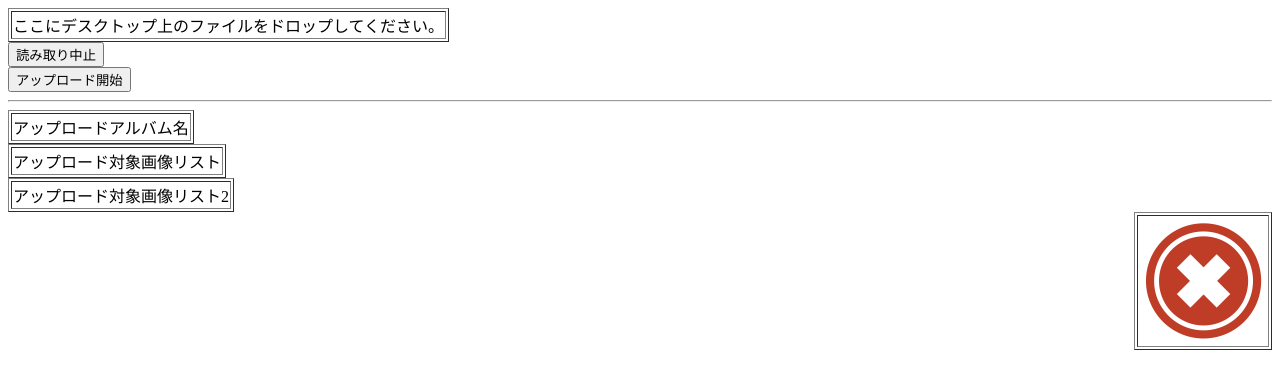
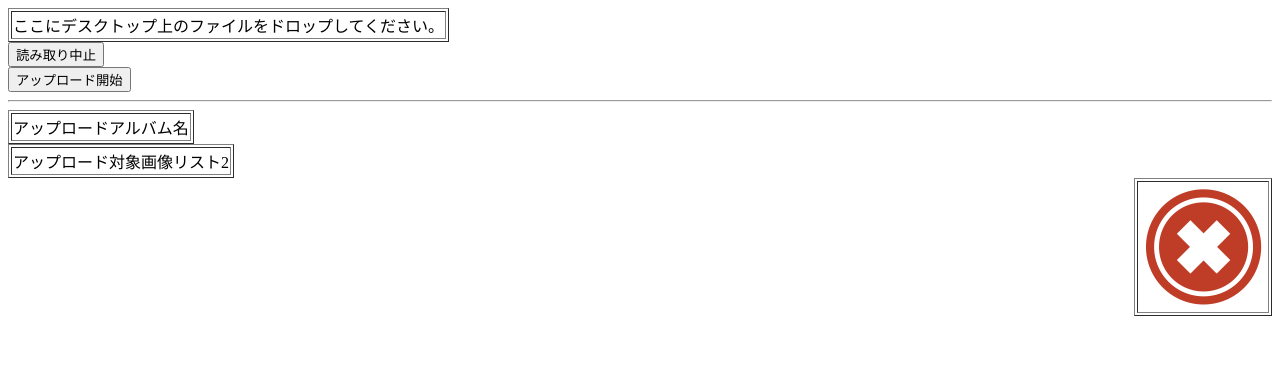
Before and after one commit to miyazakishigeyuki/pluginLessProj, a plain HTML site: page WebContent/index.html in a window 1280 px wide. Drawn offline with Linux system fonts and the light colour scheme.

Commit message:
不要部分を、とりあえずコメントアウト

```diff
--- a/WebContent/imgDropAction.js
+++ b/WebContent/imgDropAction.js
@@ -51,7 +51,7 @@
 
 
 
-
+	/*
 	// ファイルがドロップされた時の処理
 	function file_droped(evt){
 		// 表示領域をクリア
@@ -162,6 +162,7 @@
 		}
 
 	}
+	*/
 
 	//ファイルのロードを中止
 	function abort(){
--- a/WebContent/index.html
+++ b/WebContent/index.html
@@ -18,7 +18,7 @@
 </div>
 <hr></hr>
 <div id="targetAlbum"><table border="1"><tr><td>アップロードアルバム名</td></tr></table></div>
-<div id="targetImgs"><table border="1"><tr><td>アップロード対象画像リスト</td></tr></table></div>
+<!-- <div id="targetImgs"><table border="1"><tr><td>アップロード対象画像リスト</td></tr></table></div>  -->
 <div id="disp_area"><table border="1"><tr><td>アップロード対象画像リスト2</td></tr></table></div>
 <div id="cancelBox" align="right"><table border="1"><tr><td><img src="icon_cancel.png" /></td></tr></table></div>
 
```
